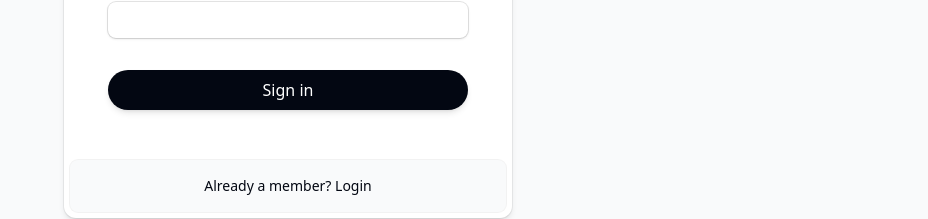
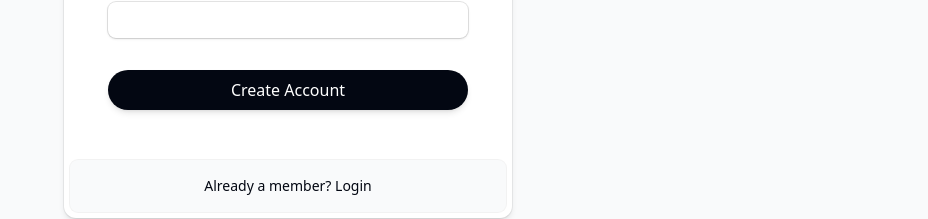
Before and after one commit to Mutesa-Cedric/plateAI, a Next.js app in the folder web/: page /register in a window 1280 px wide. Shown: the part 506-725 px from the top of the page, without its empty margins (352-1280 px from the left). Built offline with nearby package versions, Linux system fonts and the light colour scheme; a web font is replaced by a local one.

Commit message:
auth integration

```diff
--- a/web/package.json
+++ b/web/package.json
@@ -13,6 +13,7 @@
     "@heroicons/react": "^2.1.4",
     "@sanity/image-url": "^1.0.2",
     "@sanity/vision": "^3.52.2",
+    "axios": "^1.7.7",
     "clsx": "^2.1.1",
     "dayjs": "^1.11.12",
     "feed": "^4.2.2",
@@ -21,6 +22,7 @@
     "next-sanity": "^9.4.7",
     "react": "^18",
     "react-dom": "^18",
+    "react-hot-toast": "^2.4.1",
     "react-use-measure": "^2.1.1",
     "sanity": "^3.55.0"
   },
--- a/web/src/app/layout.tsx
+++ b/web/src/app/layout.tsx
@@ -1,6 +1,7 @@
+import { AuthProvider } from '@/hooks/useAuth'
 import '@/styles/tailwind.css'
 import type { Metadata } from 'next'
-
+import { Toaster } from 'react-hot-toast'
 export const metadata: Metadata = {
   title: {
     template: '%s - Plate AI',
@@ -23,7 +24,11 @@ export default function RootLayout({
         {/* logo */}
         <link rel="icon" href="/logo.svg" />
       </head>
-      <body className="text-gray-950 antialiased">{children}</body>
+      <AuthProvider>
+        <body className="text-gray-950 antialiased">
+          <Toaster />
+          {children}</body>
+      </AuthProvider>
     </html>
   )
 }
--- a/web/src/app/login/page.tsx
+++ b/web/src/app/login/page.tsx
@@ -1,23 +1,41 @@
+"use client"
+
 import { Button } from '@/components/button'
 import { GradientBackground } from '@/components/gradient'
 import { Link } from '@/components/link'
+import Loader from '@/components/Loader'
 import Logo from '@/components/logo'
+import useAuth from '@/hooks/useAuth'
 import { Field, Input, Label } from '@headlessui/react'
 import { clsx } from 'clsx'
-import type { Metadata } from 'next'
+import Head from 'next/head'
 
-export const metadata: Metadata = {
-  title: 'Login',
-  description: 'Sign in to your account to continue.',
+
+export default function Login() {
+  const { login, loggingIn } = useAuth();
+
+  const handleSubmit = async (e: React.FormEvent<HTMLFormElement>) => {
+    e.preventDefault();
+
+    const form = new FormData(e.currentTarget);
+    const email = form.get('email') as string;
+    const password = form.get('password') as string;
+    login(email, password);
   }
 
-export default function Login() {
   return (
+    <>
+      <Head>
+        <title>Login</title>
+        <meta name="description" content="Sign in to your account to continue." />
+      </Head>
       <main className="overflow-hidden bg-gray-50">
         <GradientBackground />
         <div className="isolate flex min-h-dvh items-center justify-center p-6 lg:p-8">
           <div className="w-full max-w-md rounded-xl bg-white shadow-md ring-1 ring-black/5">
-          <form action="#" method="POST" className="p-7 sm:p-11">
+            <form
+              onSubmit={handleSubmit}
+              className="p-7 sm:p-11">
               <div className="flex items-start">
                 <Link href="/" title="Home">
                   <Logo className="h-9 fill-black" />
@@ -55,8 +73,10 @@ export default function Login() {
                 />
               </Field>
               <div className="mt-8">
-              <Button type="submit" className="w-full">
-                Sign in
+                <Button
+                  disabled={loggingIn}
+                  type="submit" className="w-full">
+                  {loggingIn ? <Loader /> : "Sign in"}
                 </Button>
               </div>
             </form>
@@ -69,5 +89,7 @@ export default function Login() {
           </div>
         </div>
       </main>
+    </>
+
   )
 }
--- a/web/src/app/register/page.tsx
+++ b/web/src/app/register/page.tsx
@@ -1,23 +1,42 @@
+"use client"
+
 import { Button } from '@/components/button'
 import { GradientBackground } from '@/components/gradient'
 import { Link } from '@/components/link'
+import Loader from '@/components/Loader'
 import Logo from '@/components/logo'
+import useAuth from '@/hooks/useAuth'
 import { Field, Input, Label } from '@headlessui/react'
 import { clsx } from 'clsx'
-import type { Metadata } from 'next'
+import Head from 'next/head'
 
-export const metadata: Metadata = {
-    title: 'Register',
-    description: 'Create an account to get started.',
+export default function Register() {
+
+    const { register, registering } = useAuth();
+
+    const handleSubmit = async (e: React.FormEvent<HTMLFormElement>) => {
+
+        e.preventDefault();
+        const form = new FormData(e.currentTarget);
+        const firstName = form.get('first_name') as string;
+        const lastName = form.get('last_name') as string;
+        const email = form.get('email') as string;
+        const password = form.get('password') as string;
+        register({ firstName, lastName, email, password });
+
     }
 
-export default function Register() {
     return (
+        <>
+            <Head>
+                <title>Register</title>
+                <meta name="description" content="Create an account to get started." />
+            </Head>
             <main className="overflow-hidden bg-gray-50">
                 <GradientBackground />
                 <div className="isolate flex min-h-dvh items-center justify-center p-6 lg:p-8">
                     <div className="w-full max-w-md rounded-xl bg-white shadow-md ring-1 ring-black/5">
-                    <form action="#" method="POST" className="p-7 sm:p-11">
+                        <form onSubmit={handleSubmit} className="p-7 sm:p-11">
                             <div className="flex items-start">
                                 <Link href="/" title="Home">
                                     <Logo />
@@ -86,8 +105,10 @@ export default function Register() {
                                 />
                             </Field>
                             <div className="mt-8">
-                            <Button type="submit" className="w-full">
-                                Sign in
+                                <Button
+                                    disabled={registering}
+                                    type="submit" className="w-full">
+                                    {registering ? <Loader /> : "Create Account"}
                                 </Button>
                             </div>
                         </form>
@@ -100,5 +121,6 @@ export default function Register() {
                     </div>
                 </div>
             </main>
+        </>
     )
 }
--- /dev/null
+++ b/web/src/axios.config.ts
@@ -0,0 +1,7 @@
+import _ from "axios";
+
+const axios = _.create({
+    baseURL: "http://localhost:8000",
+});
+
+export default axios;
--- /dev/null
+++ b/web/src/components/Loader.tsx
@@ -0,0 +1,9 @@
+import React from 'react';
+
+export default function Loader() {
+    return (
+        <div className="flex justify-center items-center">
+            <div className="border-t-4 border-white border-solid rounded-full w-6 h-6 animate-spin"></div>
+        </div>
+    );
+}
--- /dev/null
+++ b/web/src/hooks/useAuth.tsx
@@ -0,0 +1,86 @@
+"use client"
+
+import axios from "@/axios.config";
+import type { IUser } from "@/types";
+import { useRouter } from "next/navigation";
+import { createContext, useContext, useState } from "react";
+import toast from "react-hot-toast";
+
+interface IAuthContext {
+    user: IUser | null;
+    login: (email: string, password: string) => void;
+    loggingIn: boolean;
+    register: (user: IUser) => void;
+    registering: boolean;
+    logout: () => void;
+}
+
+
+const AuthContext = createContext<IAuthContext | null>(null);
+
+export const AuthProvider = ({ children }: { children: React.ReactNode }) => {
+    const [user, setUser] = useState<IUser | null>(null);
+    const [loggingIn, setLoggingIn] = useState(false);
+    const [registering, setRegistering] = useState(false);
+    const router = useRouter();
+
+    const login = async (email: string, password: string) => {
+        setLoggingIn(true);
+        try {
+            const { data } = await axios.post("/auth/login", { email, password });
+            setUser(data.user);
+            toast.success("Logged in successfully");
+            setTimeout(() => {
+                router.push("/download");
+            }, 500)
+        } catch (error: any) {
+            console.error(error);
+            if (error.response?.status === 401) {
+                toast.error("Invalid credentials");
+            } else {
+                toast.error("Failed to login");
+            }
+        } finally {
+            setLoggingIn(false);
+        }
+    };
+
+    const register = async (newUser: IUser) => {
+        setRegistering(true);
+        try {
+            const { data } = await axios.post("/auth/register", newUser);
+            setUser(data.user);
+            toast.success("Registered successfully");
+            setTimeout(() => {
+                router.push("/download");
+            }, 500)
+        } catch (error: any) {
+            console.error(error);
+            if (error.response?.status === 400) {
+                toast.error("User with that already exists");
+            } else {
+                toast.error("Failed to register");
+            }
+        } finally {
+            setRegistering(false);
+        }
+    };
+
+    const logout = () => {
+        setUser(null);
+    };
+
+    return (
+        <AuthContext.Provider value={{ user, login, loggingIn, register, registering, logout }}>
+            {children}
+        </AuthContext.Provider>
+    );
+}
+
+export default function useAuth() {
+    const context = useContext(AuthContext);
+    if (!context) {
+        throw new Error('useAuth must be used within an AuthProvider');
+    }
+    return context;
+}
--- /dev/null
+++ b/web/src/types/index.ts
@@ -0,0 +1,6 @@
+export interface IUser {
+    firstName: string;
+    lastName: string;
+    email: string;
+    password: string;
+}
```
Also changed, not shown: 1 other file (tests, documents, lock files or other folders). Lines whose indentation alone changed are shown as unchanged.
